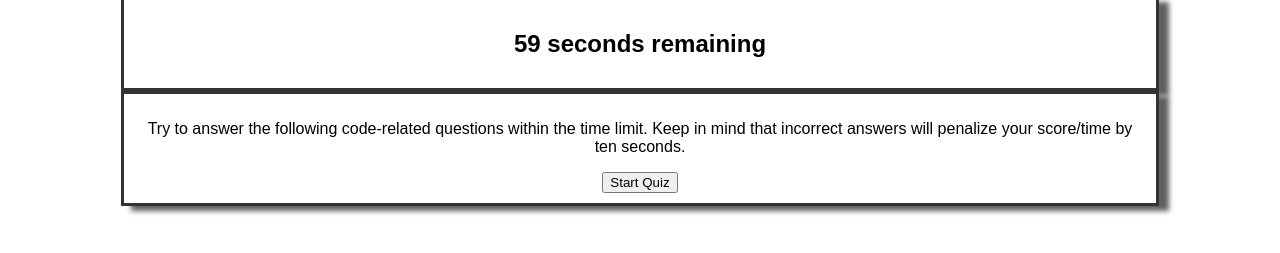
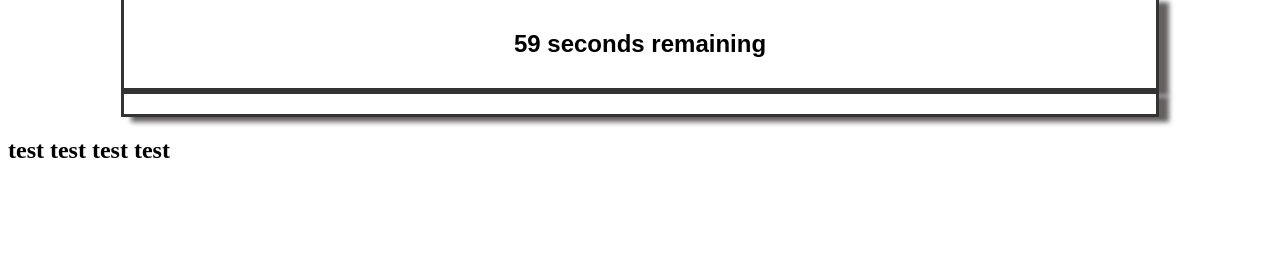
Before and after one commit to kylebreynolds/code-quiz, a plain HTML site: page index.html in a window 1280 px wide. Both pictures are taken after a click on the button "Start Quiz". Shown: the part 91-344 px from the top of the page. Drawn offline with Linux system fonts and the light colour scheme.

Commit message:
start quiz screen hidden

```diff
--- a/assets/js/script.js
+++ b/assets/js/script.js
@@ -11,17 +11,11 @@ var timerEl = document.getElementById("countdown");
 
 
 
-// Start Game Function //
+// Start Game Function - starts timer and begins questions //
  buttonEl.addEventListener("click", function(){
     // delete this alert once real function added //
 
  })
-
-
-
-
-// Answer Question Function //
-
 //timer function//
 document.getElementById("startQuiz").addEventListener("click", function(){
    var timeleft = 60;
@@ -39,3 +33,28 @@ document.getElementById("startQuiz").addEventListener("click", function(){
 
    console.log(countdown);
 });
+
+// Hide game intro//
+document.getElementById("startQuiz").addEventListener("click", function() {
+   var x = document.getElementById("beforeStart");
+   if (x.style.display === "none") {
+     x.style.display = "block";
+   } else {
+     x.style.display = "none";
+   }
+})
+
+document.getElementById("startQuiz").addEventListener("click", function() {
+   var x = document.getElementById("startQuiz");
+   if (x.style.display === "none") {
+     x.style.display = "block";
+   } else {
+     x.style.display = "none";
+   }
+})
+
+
+
+
+
+//test hide show//
--- a/index.html
+++ b/index.html
@@ -23,7 +23,7 @@
         </section>
         <!--Quiz Intro-->
         <section id="wrapper">
-            <div class="beforeStart">
+            <div id="beforeStart">
             <p>Try to answer the following code-related questions within the time limit.  Keep in mind that incorrect answers will penalize your score/time by ten seconds.</p>
             </div>
             <div>
@@ -32,10 +32,15 @@
         </section>
         <!--Quiz Start-->
         <section>
-            <div class="afterStart">
-                <h2 id="question"></h2>
+            <div id="afterStart">
+                <h2 id="question">test test test test</h2>
             </div>
         </section>
+
+        <!-- test hide/show-->
+
+
+
         <script src="./assets/js/script.js"></script>
     </body>
 </html>
```
